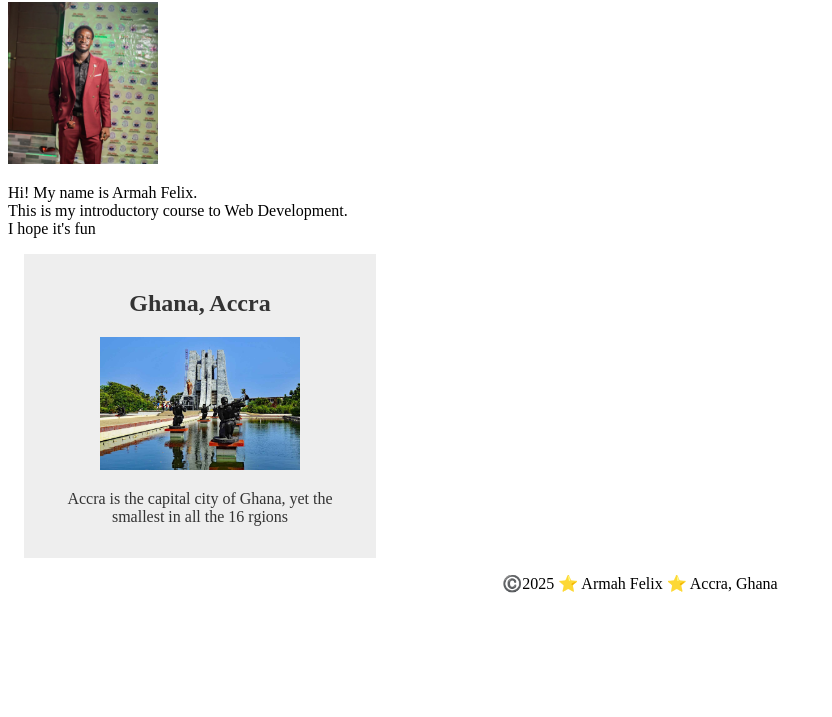
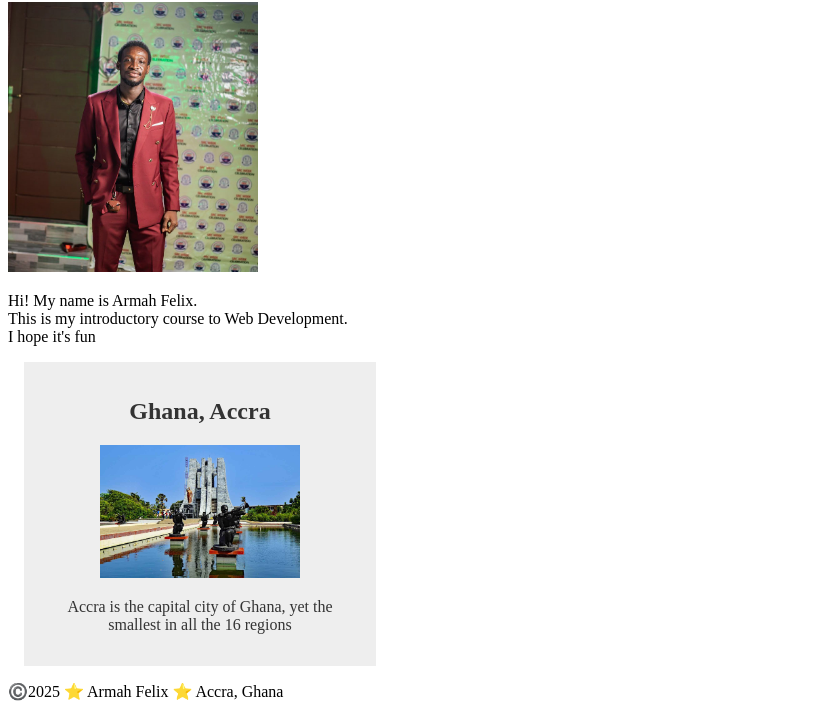
Before and after one commit to f3lix-devs/wdd130, a plain HTML site: page index.html in a window 1280 px wide. Shown: the part 104-821 px from the top of the page, without its empty margins (0-832 px from the left). Before the commit the page ends 800 px from the top, so only its background shows below. Drawn offline with Linux system fonts and the light colour scheme.

Commit message:
update to css

```diff
--- a/index.html
+++ b/index.html
@@ -29,7 +29,7 @@
     <aside>
         <h2>Ghana, Accra</h2>
         <img src="images/accra.jpg" alt="Accra, Ghana">
-        <p>Accra is the capital city of Ghana, yet the smallest in all the 16 rgions</p>
+        <p>Accra is the capital city of Ghana, yet the smallest in all the 16 regions</p>
     </aside>
 
     <footer>
--- a/styles/styles.css
+++ b/styles/styles.css
@@ -18,7 +18,7 @@ aside img {
 }
 
 main img {
-    width: 150px;
+    width: 250px;
     height: auto;
 }
 
@@ -29,5 +29,5 @@ p {
 footer {
     margin-top: 15px;
     border-radius: 1px solid #000;
-    text-align: center;
+    text-align: left;
 }
```
